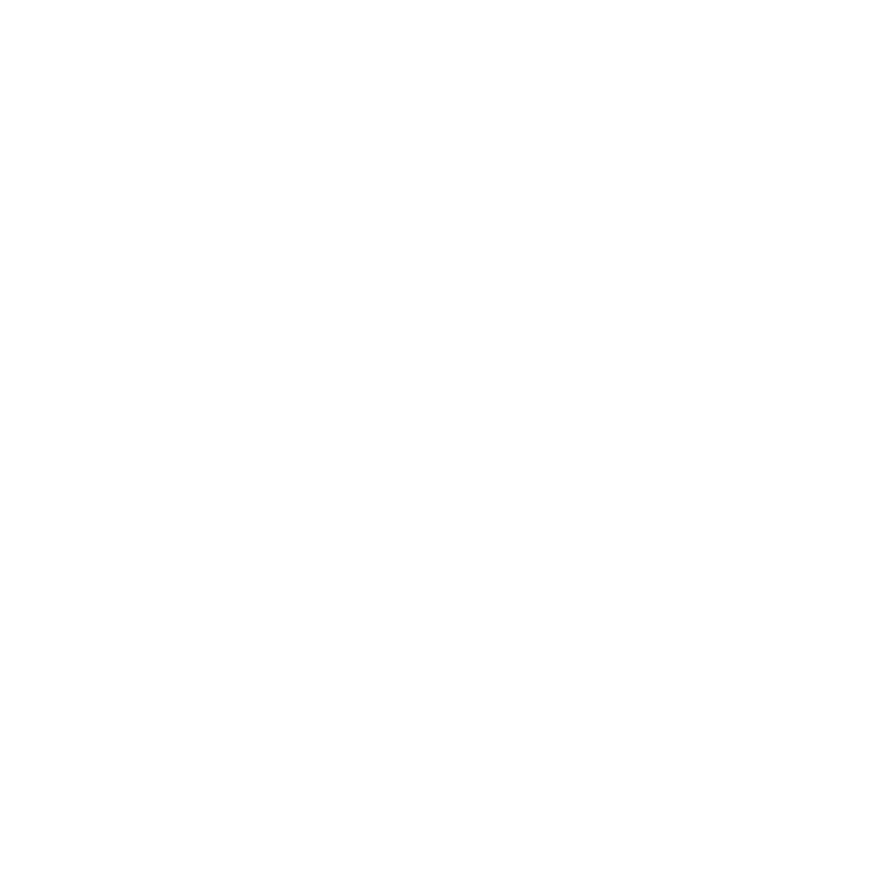
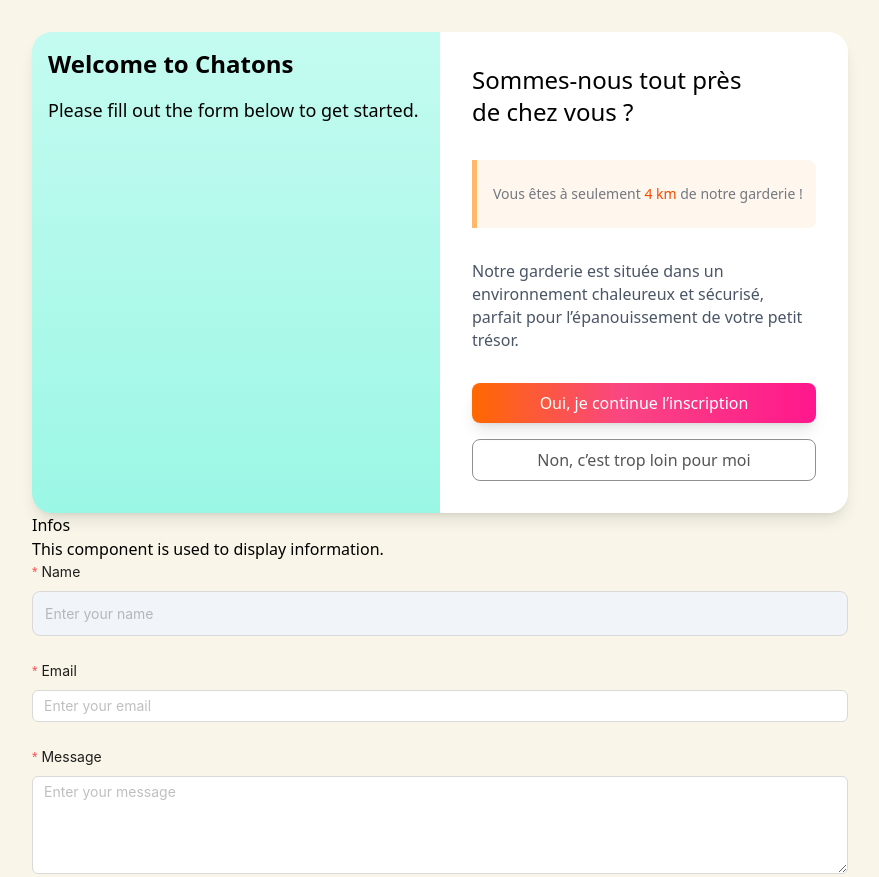
Before and after one commit to mrad226/chatons, a plain HTML site: page index.html in a window 1280 px wide. Shown: the top 877 px of the page, without its empty margins (200-1079 px from the left). Before the commit the page ends 800 px from the top, so only its background shows below. Drawn offline with Linux system fonts and the light colour scheme; the site is published under a folder, as on GitHub Pages, so addresses that start at the root find nothing.

Commit message:
Update index.html

```diff
--- a/index.html
+++ b/index.html
@@ -5,8 +5,8 @@
     <link rel="icon" type="image/svg+xml" href="/vite.svg" />
     <meta name="viewport" content="width=device-width, initial-scale=1.0" />
     <title>Vite + React</title>
-    <script type="module" crossorigin src="/index-CjfniQkr.js"></script>
-    <link rel="stylesheet" crossorigin href="/index-B3P8X2UZ.css">
+    <script type="module" crossorigin src="./index-CjfniQkr.js"></script>
+    <link rel="stylesheet" crossorigin href="./index-B3P8X2UZ.css">
   </head>
   <body>
     <div id="root"></div>
```
